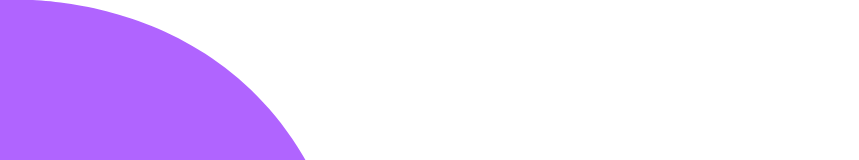
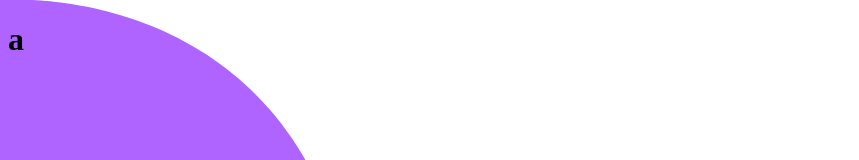
Before and after one commit to claudiohenriquefds/IFATACADISTA, a React (Create React App) app in the folder IFATACADISTA_Frontend/: page / in a window 1280 px wide. Shown: the top 160 px of the page, without its empty margins (0-859 px from the left). Built offline with nearby package versions, Linux system fonts and the light colour scheme.

Commit message:
Realizando algumas alterações no codigo

```diff
--- a/IFATACADISTA_Frontend/src/pages/Index/index.js
+++ b/IFATACADISTA_Frontend/src/pages/Index/index.js
@@ -1,8 +1,9 @@
 import React from 'react';
+
+import './style.css';
 
 export default function Index(){
     return(
-        <div className="navbar">
-        </div>
+        <h1>a</h1>
     );
 }
```
